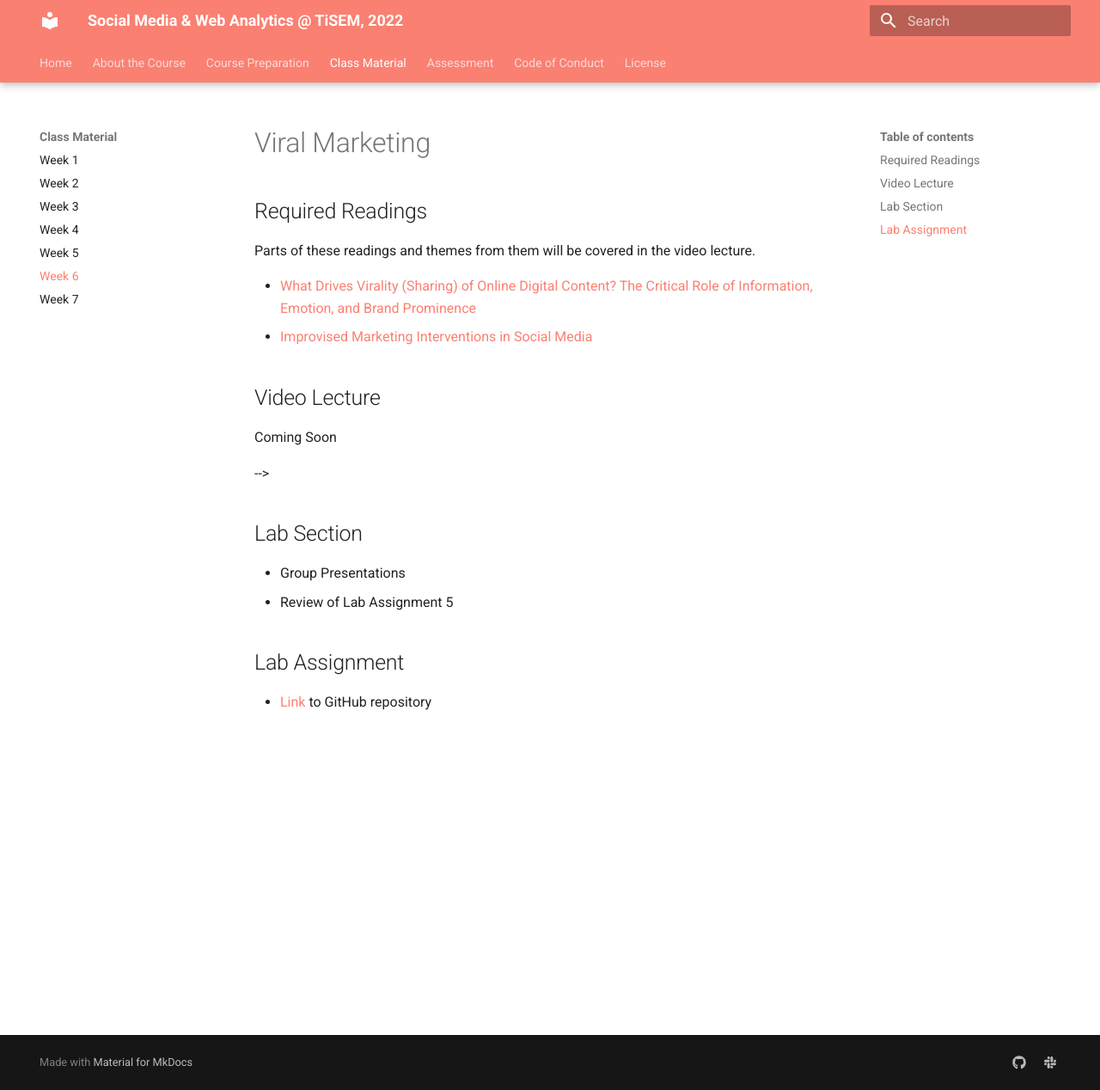
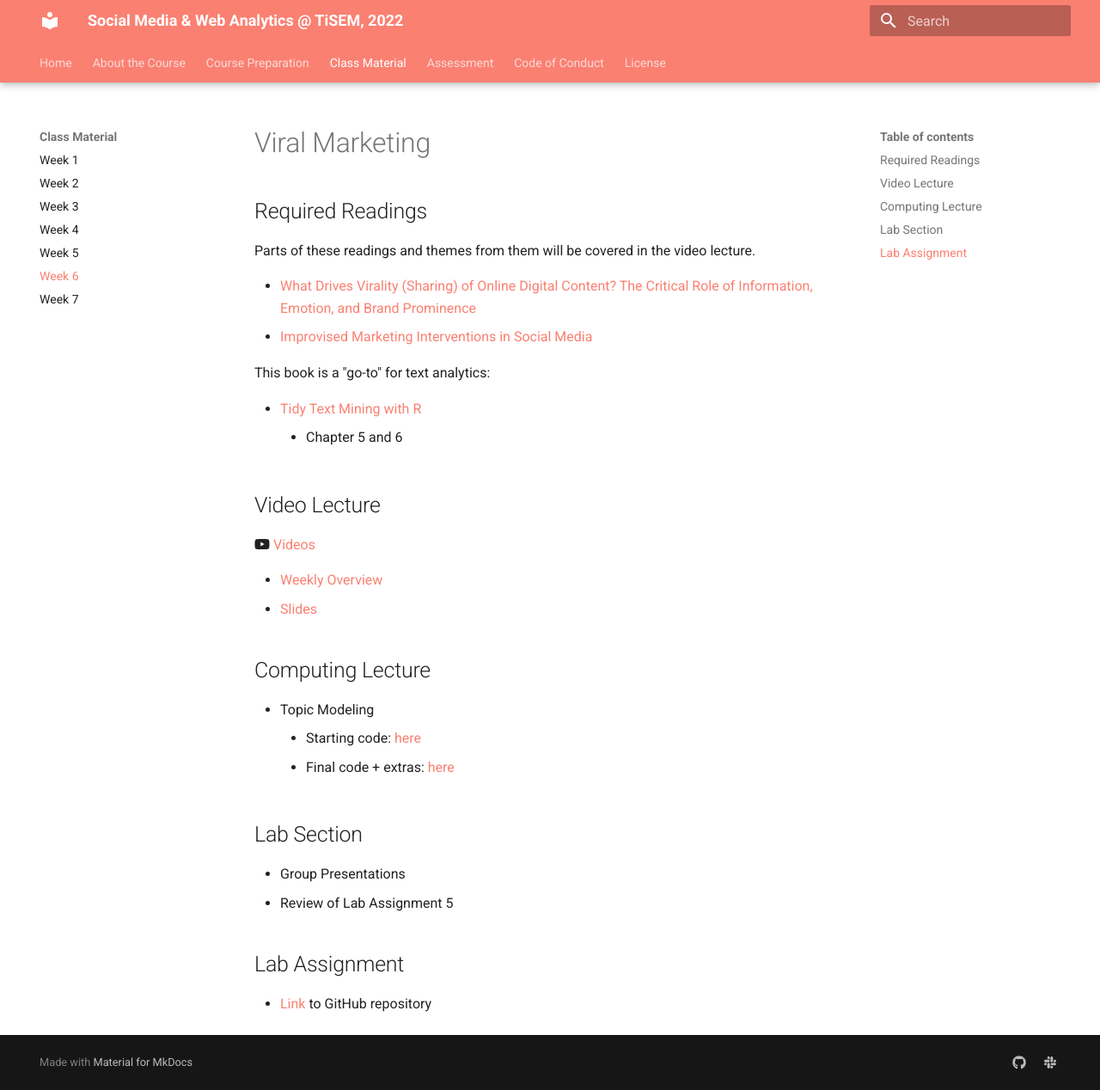
Before and after one commit to tisem-digital-marketing/2022-smwa, an MkDocs documentation site: the page built from docs/classes/week_06.md, in a window 1280 px wide and 1268 px high. Shown: the whole window at 86% size. Built offline with MkDocs 1.6.1 and Material for MkDocs 9.7.7, drawn with Linux system fonts in a browser that asks for light colours.

Commit message:
material for week 6 and 7

```diff
--- a/docs/classes/week_06.md
+++ b/docs/classes/week_06.md
@@ -7,13 +7,25 @@ Parts of these readings and themes from them will be covered in the video lectur
 * [What Drives Virality (Sharing) of Online Digital Content? The Critical Role of Information, Emotion, and Brand Prominence][tellis]
 * [Improvised Marketing Interventions in Social Media][borah]
 
+This book is a "go-to" for text analytics:
+
+* [Tidy Text Mining with R][tidytext]
+    * Chapter 5 and 6
+
 ## Video Lecture
 
-Coming Soon
+:fontawesome-brands-youtube: [Videos](https://www.youtube.com/watch?v=I6HYQQ0pE1A&list=PL9QkA7C7GRGUVdQYaesNe_qnYcNrXLuAe)
 
-<!-- * [Slides][lecture-slides-06]
+* [Weekly Overview][week-overview]
+* [Slides][lecture-slides-06]
 <!-- * Videos coming Tuesday -->
-<!-- * Videos as a [playlist](https://www.youtube.com/playlist?list=PL9QkA7C7GRGXgdNurrsgBJwyY8d91PaMy) --> -->
+<!-- * Videos as a [playlist](https://www.youtube.com/playlist?list=PL9QkA7C7GRGXgdNurrsgBJwyY8d91PaMy) -->
+
+## Computing Lecture
+
+* Topic Modeling
+    * Starting code: [here](https://github.com/tisem-digital-marketing/smwa-computing-lecture-text-topics)
+    * Final code + extras: [here](https://github.com/tisem-digital-marketing/smwa-computing-lecture-text-topics/tree/instructor)
 
 ## Lab Section
 
@@ -27,7 +39,10 @@ Coming Soon
 
 [tellis]: https://journals.sagepub.com/doi/10.1177/0022242919841034
 [borah]: https://journals.sagepub.com/doi/full/10.1177/0022242919899383
+[tidytext]: https://www.tidytextmining.com/
+
 
 [lab-06]: https://github.com/tisem-digital-marketing/smwa-lab-06
 [lab-06-s]: ../assets/labs/lab-06_solution.pdf
 [lecture-slides-06]: ../assets/lectures/week-06/week-06-slides.pdf
+[week-overview]: ../assets/lectures/week-06/week-06-overview.pdf
```
Also changed, not shown: docs/classes/week_05.md (+2 -2 lines), docs/classes/week_07.md (+6 -2 lines), docs/index.md (+1 -1 lines), 2 other files.
